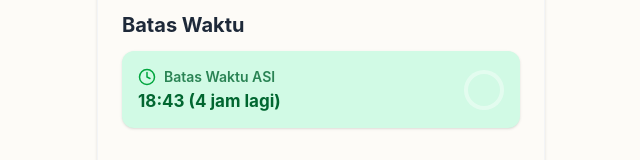
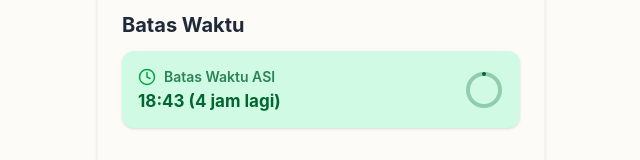
Before and after one commit to nurchulis/lactacare, a React (Vite) app: page / in a window 1280 px wide. Both pictures are taken after a click on the button "Kasih ASI". Shown: the part 510-670 px from the top of the page, without its empty margins (319-959 px from the left). Built offline with nearby package versions, Linux system fonts and the light colour scheme.

Commit message:
fix: SVG-based progress ring

```diff
--- a/src/components/ActiveTimers.tsx
+++ b/src/components/ActiveTimers.tsx
@@ -62,9 +62,22 @@ const TimerCard: React.FC<{ log: ActivityLog }> = ({ log }) => {
         <p className="font-bold text-[17px] leading-tight break-words">{timeText}</p>
       </div>
       {!isExpired && (
-        <div className="w-10 h-10 rounded-full flex items-center justify-center border-4 border-white/40 shrink-0" style={{
-          background: `conic-gradient(currentColor ${progress * 100}%, transparent 0)`
-        }}>
+        <div className="relative w-10 h-10 flex items-center justify-center shrink-0">
+          <svg className="w-full h-full -rotate-90" viewBox="0 0 40 40">
+            <circle cx="20" cy="20" r="16" stroke="currentColor" strokeWidth="4" fill="transparent" className="opacity-30" />
+            <circle
+              cx="20"
+              cy="20"
+              r="16"
+              stroke="currentColor"
+              strokeWidth="4"
+              fill="transparent"
+              strokeDasharray={2 * Math.PI * 16}
+              strokeDashoffset={(2 * Math.PI * 16) * (1 - progress)}
+              strokeLinecap="round"
+              className="transition-all duration-1000 ease-linear"
+            />
+          </svg>
           <span className="sr-only">{Math.round(progress * 100)}%</span>
         </div>
       )}
```
